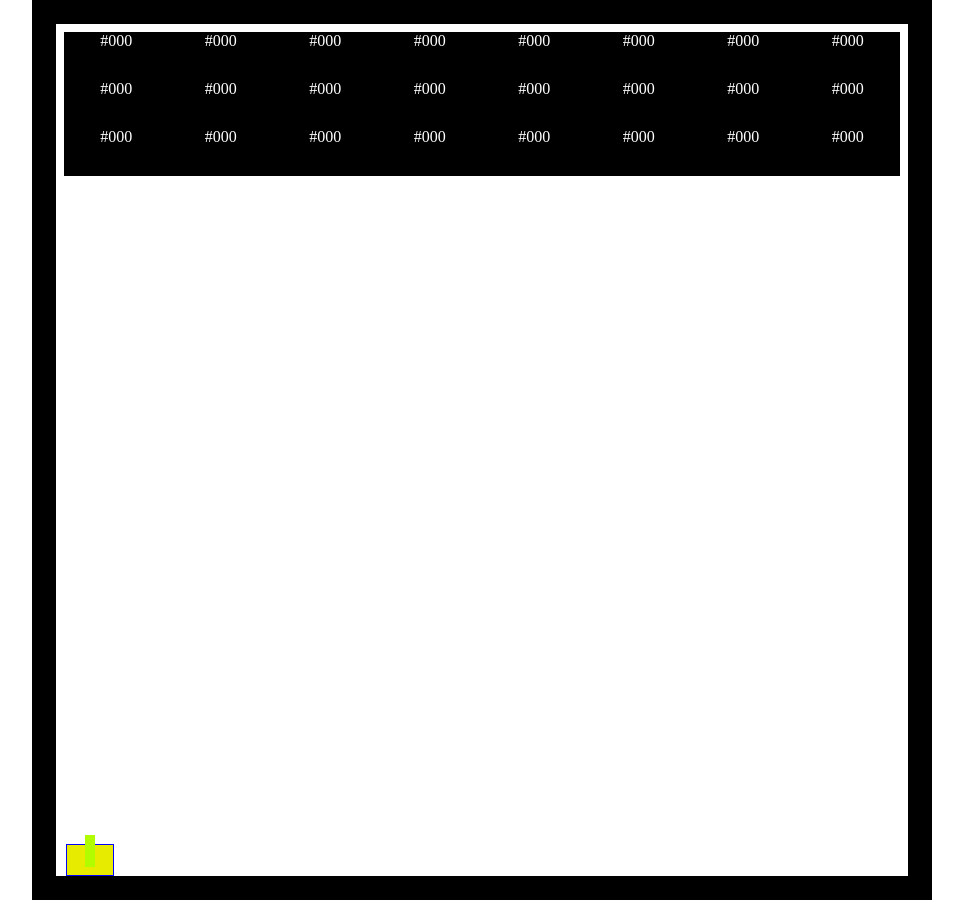
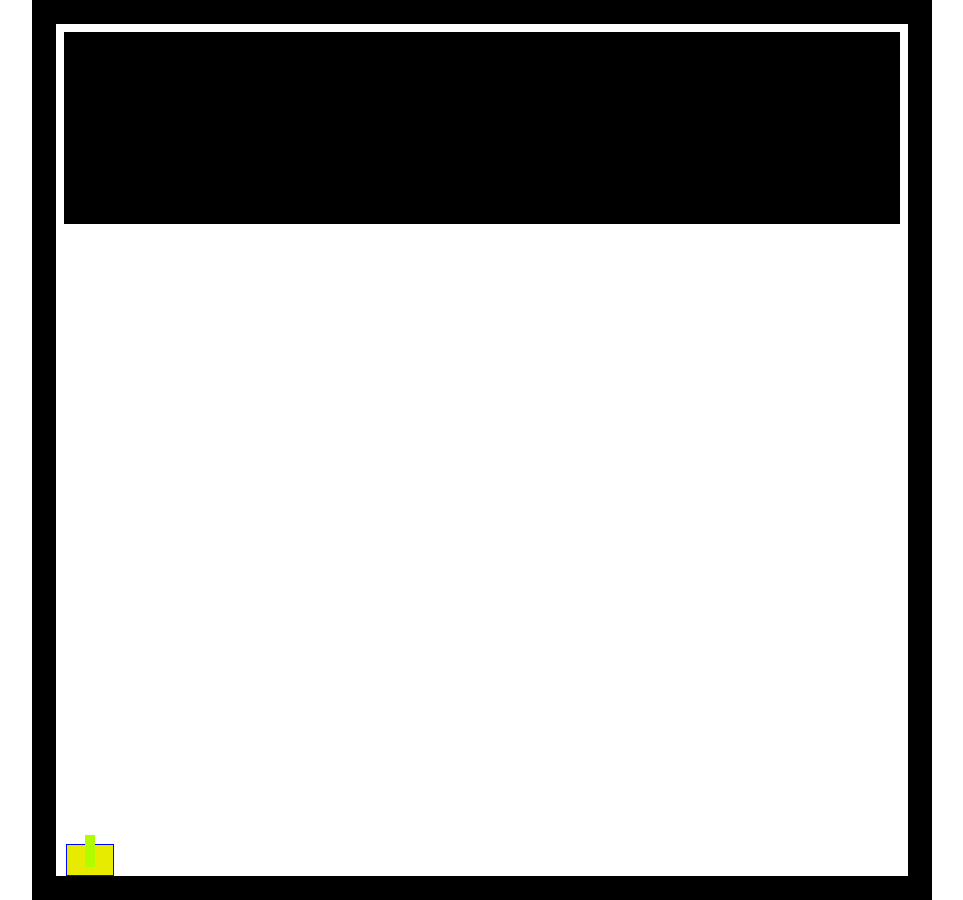
Before and after one commit to devbymarcos/blocks-game, a React (Vite) app: page / in a window 1280 px wide. Shown: the whole page, without its empty margins (158-1121 px from the left). Built offline with nearby package versions, Linux system fonts and the light colour scheme.

Commit message:
refactor :  modificado image da mira e removido nomes das cores

```diff
--- a/src/components/block/Block.jsx
+++ b/src/components/block/Block.jsx
@@ -8,9 +8,7 @@ const Block = ({ id, children, color, onClick }) => {
       style={{ backgroundColor: color }}
       onClick={onClick}
       className={style.block}
-    >
-      {color}
-    </div>
+    ></div>
   );
 };
 
```
Also changed, not shown: public/images/mira.png.
